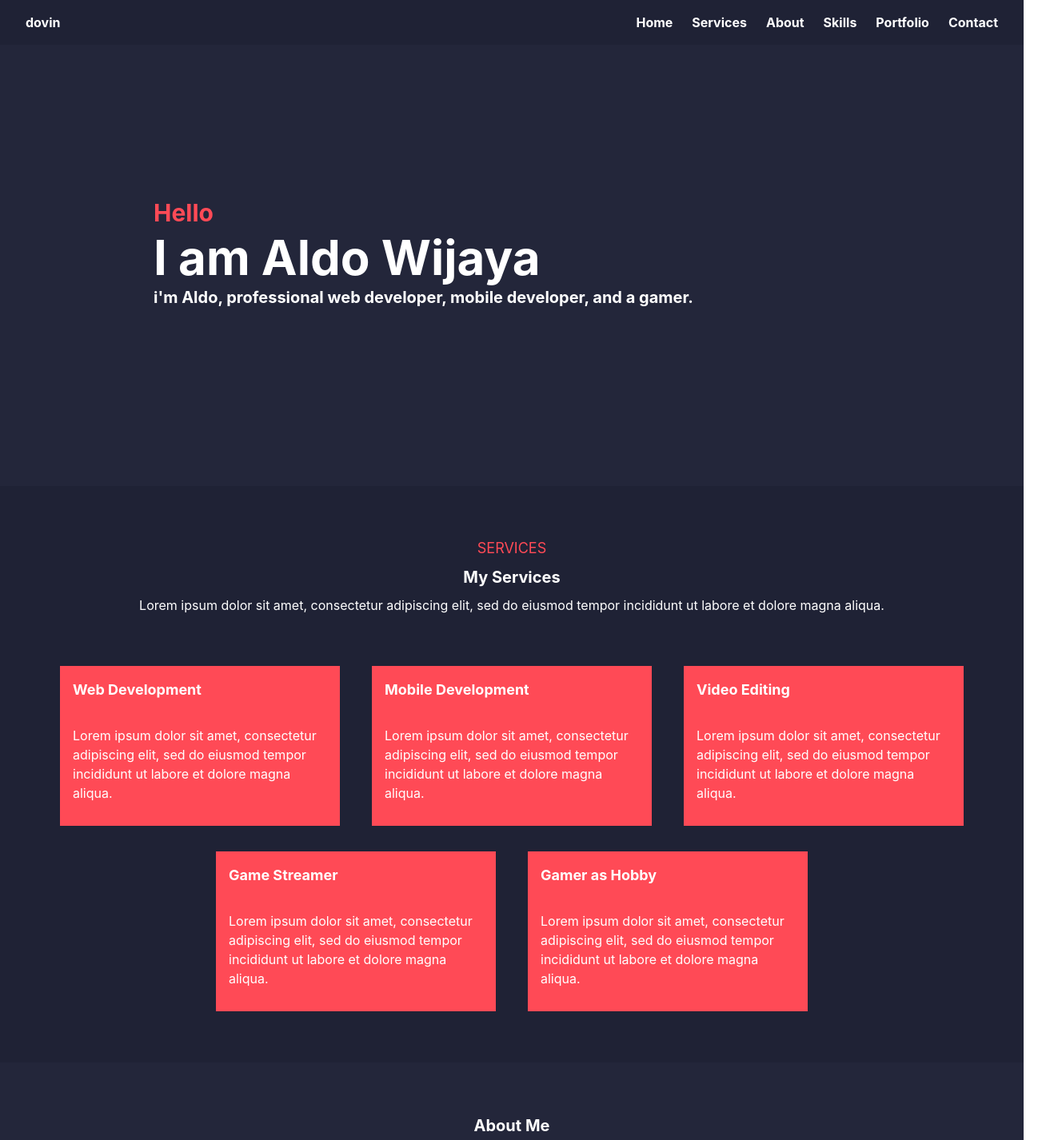
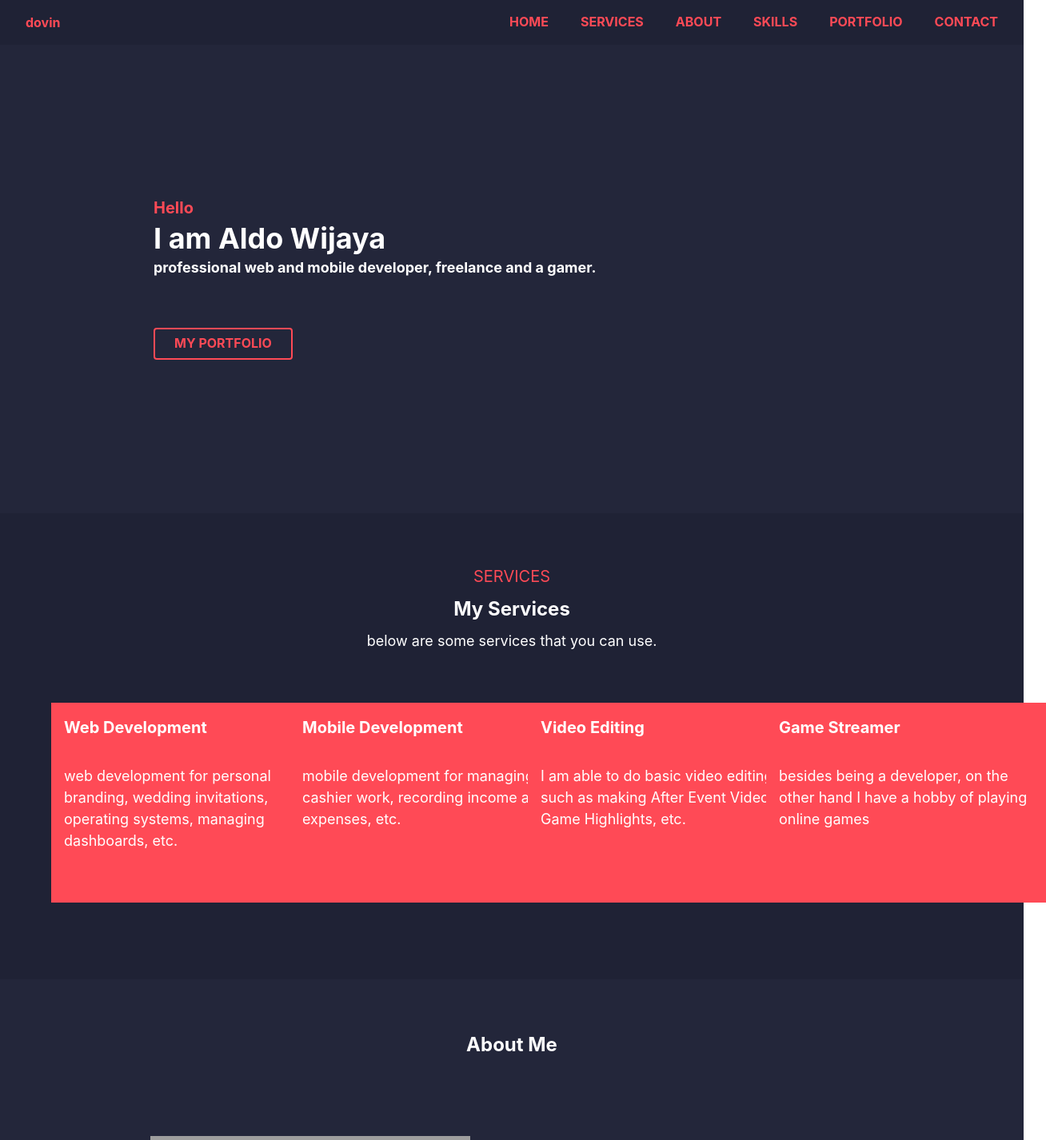
Before and after one commit to aldowjy/profile, a React (Create React App) app: page / in a window 1280 px wide. Shown: the top 1426 px of the page at 80% size, 1308 px wide, since content can reach past the window. Built offline with nearby package versions, Linux system fonts and the light colour scheme; grey boxes are pictures that could not be loaded.

Commit message:
fix layout design responsive

```diff
--- a/src/App.js
+++ b/src/App.js
@@ -12,53 +12,77 @@ import {
   HStack,
   Container,
   Image,
+  Tab,
+  Tabs,
+  TabList,
+  TabPanel,
+  TabPanels,
+  Hide,
 } from "@chakra-ui/react";
 import { PhoneIcon } from "@chakra-ui/icons";
 
 function App() {
   return (
-    <div className="App" bg="#1f2235">
-      <Container maxW="container.xl" bg="#1f2235">
+    <div className="App" bg="default.500">
+      <Container maxW="container.xl" bg="default.500">
         <Flex>
-          <Text p={4} color="white" style={{ fontWeight: "bold" }}>
+          <Text p={4} color="primary.500" style={{ fontWeight: "bold" }}>
             dovin
           </Text>
           <Spacer />
-          <HStack p={4} spacing="24px">
-            <Text color="white" style={{ fontWeight: "bold" }}>
+          <HStack p={4} spacing={10}>
+            <Button variant="ghost" size={["xs", "sm"]}>
               Home
-            </Text>
-            <Text color="white" style={{ fontWeight: "bold" }}>
-              Services
-            </Text>
-            <Text color="white" style={{ fontWeight: "bold" }}>
-              About
-            </Text>
-            <Text color="white" style={{ fontWeight: "bold" }}>
-              Skills
-            </Text>
-            <Text color="white" style={{ fontWeight: "bold" }}>
-              Portfolio
-            </Text>
-            <Text color="white" style={{ fontWeight: "bold" }}>
-              Contact
-            </Text>
+            </Button>
+            <Hide below="md">
+              <Button variant="ghost" size={["xs", "sm"]}>
+                Services
+              </Button>
+              <Button variant="ghost" size={["xs", "sm"]}>
+                About
+              </Button>
+              <Button variant="ghost" size={["xs", "sm"]}>
+                Skills
+              </Button>
+              <Button variant="ghost" size={["xs", "sm"]}>
+                Portfolio
+              </Button>
+              <Button variant="ghost" size={["xs", "sm"]}>
+                Contact
+              </Button>
+            </Hide>
           </HStack>
         </Flex>
       </Container>
 
-      <Box p={16} bg="#23263a">
-        <Box m={16} p={16}>
-          <Heading as="h3" size="lg" mb={2} color="#ff4a56">
+      <Box p={[4, 6, 8, 16]} bg="#23263a">
+        <Box m={[4, 6, 8, 16]} p={[4, 6, 8, 16]}>
+          <Heading
+            as="h2"
+            size="xl"
+            mb={2}
+            color="primary.500"
+            fontSize={["sm", "md", "lg", "xl"]}
+          >
             Hello
           </Heading>
-          <Heading as="h2" size="3xl" mb={2}>
+          <Heading
+            as="h1"
+            size="4xl"
+            mb={2}
+            fontSize={["xl", "2xl", "3xl", "4xl"]}
+          >
             I am Aldo Wijaya
           </Heading>
-          <Heading as="h4" size="md" mb={8}>
-            i'm Aldo, professional web developer, mobile developer, and a gamer.
+          <Heading
+            as="h3"
+            size="lg"
+            mb={[4, 6, 8, 16]}
+            fontSize={["xs", "sm", "md", "lg"]}
+          >
+            professional web and mobile developer, freelance and a gamer.
           </Heading>
-
+          <Button variant="outline">My Portfolio</Button>
           {/* <PhoneIcon />
           <PhoneIcon />
           <PhoneIcon />
@@ -67,86 +91,94 @@ function App() {
         </Box>
       </Box>
 
-      <Box p={16}>
+      <Box p={[4, 6, 8, 16]}>
         <Center mb={2}>
-          <Text fontSize="lg" color="#ff4a56">
+          <Text fontSize={["sm", "md", "lg", "xl"]} color="primary.500">
             SERVICES
           </Text>
         </Center>
         <Center mb={2}>
-          <Text fontSize="xl" style={{ fontWeight: "bold" }}>
+          <Text
+            fontSize={["md", "lg", "xl", "2xl"]}
+            style={{ fontWeight: "bold" }}
+          >
             My Services
           </Text>
         </Center>
-        <Center mb={16}>
-          <Text fontSize="md">
-            Lorem ipsum dolor sit amet, consectetur adipiscing elit, sed do
-            eiusmod tempor incididunt ut labore et dolore magna aliqua.
+        <Center mb={[4, 6, 8, 16]}>
+          <Text fontSize={["xs", "sm", "md", "lg"]} align={["center"]}>
+            below are some services that you can use.
           </Text>
         </Center>
         <Center>
-          <SimpleGrid columns={3} spacing={10} mb={8}>
-            <Box bg="#ff4a56" height="200px" width="350px" p={4}>
-              <Text fontSize="lg" style={{ fontWeight: "bold" }} mb={8}>
+          <SimpleGrid columns={[2, 3, 4]} spacing={10} mb={8}>
+            <Box bg="primary.500" h={[250]} w={[150, 250, 350]} p={4}>
+              <Text
+                fontSize={["sm", "md", "lg", "xl"]}
+                style={{ fontWeight: "bold" }}
+                mb={8}
+              >
                 Web Development
               </Text>
-              <Text fontSize="md">
-                Lorem ipsum dolor sit amet, consectetur adipiscing elit, sed do
-                eiusmod tempor incididunt ut labore et dolore magna aliqua.
+              <Text fontSize={["xs", "sm", "md", "lg"]}>
+                web development for personal branding, wedding invitations,
+                operating systems, managing dashboards, etc.
               </Text>
             </Box>
-            <Box bg="#ff4a56" height="200px" width="350px" p={4}>
-              <Text fontSize="lg" style={{ fontWeight: "bold" }} mb={8}>
+            <Box bg="primary.500" h={[250]} w={[150, 250, 350]} p={4}>
+              <Text
+                fontSize={["sm", "md", "lg", "xl"]}
+                style={{ fontWeight: "bold" }}
+                mb={8}
+              >
                 Mobile Development
               </Text>
-              <Text fontSize="md">
-                Lorem ipsum dolor sit amet, consectetur adipiscing elit, sed do
-                eiusmod tempor incididunt ut labore et dolore magna aliqua.
+              <Text fontSize={["xs", "sm", "md", "lg"]}>
+                mobile development for managing cashier work, recording income
+                and expenses, etc.
               </Text>
             </Box>
-            <Box bg="#ff4a56" height="200px" width="350px" p={4}>
-              <Text fontSize="lg" style={{ fontWeight: "bold" }} mb={8}>
+            <Box bg="primary.500" h={[250]} w={[150, 250, 350]} p={4}>
+              <Text
+                fontSize={["sm", "md", "lg", "xl"]}
+                style={{ fontWeight: "bold" }}
+                mb={8}
+              >
                 Video Editing
               </Text>
-              <Text fontSize="md">
-                Lorem ipsum dolor sit amet, consectetur adipiscing elit, sed do
-                eiusmod tempor incididunt ut labore et dolore magna aliqua.
+              <Text fontSize={["xs", "sm", "md", "lg"]}>
+                I am able to do basic video editing such as making After Event
+                Videos, Game Highlights, etc.
               </Text>
             </Box>
-          </SimpleGrid>
-        </Center>
-        <Center>
-          <SimpleGrid columns={2} spacing={10}>
-            <Box bg="#ff4a56" height="200px" width="350px" p={4}>
-              <Text fontSize="lg" style={{ fontWeight: "bold" }} mb={8}>
+            <Box bg="primary.500" h={[250]} w={[150, 250, 350]} p={4}>
+              <Text
+                fontSize={["sm", "md", "lg", "xl"]}
+                style={{ fontWeight: "bold" }}
+                mb={8}
+              >
                 Game Streamer
               </Text>
-              <Text fontSize="md">
-                Lorem ipsum dolor sit amet, consectetur adipiscing elit, sed do
-                eiusmod tempor incididunt ut labore et dolore magna aliqua.
-              </Text>
-            </Box>
-            <Box bg="#ff4a56" height="200px" width="350px" p={4}>
-              <Text fontSize="lg" style={{ fontWeight: "bold" }} mb={8}>
-                Gamer as Hobby
-              </Text>
-              <Text fontSize="md">
-                Lorem ipsum dolor sit amet, consectetur adipiscing elit, sed do
-                eiusmod tempor incididunt ut labore et dolore magna aliqua.
+              <Text fontSize={["xs", "sm", "md", "lg"]}>
+                besides being a developer, on the other hand I have a hobby of
+                playing online games
               </Text>
             </Box>
           </SimpleGrid>
         </Center>
       </Box>
 
-      <Box p={16} bg="#23263a">
-        <Center mb={16}>
-          <Text fontSize="xl" style={{ fontWeight: "bold" }}>
+      <Box p={[4, 6, 8, 16]} bg="#23263a">
+        <Center mb={[4, 6, 8, 16]}>
+          <Text
+            fontSize={["md", "lg", "xl", "2xl"]}
+            style={{ fontWeight: "bold" }}
+          >
             About Me
           </Text>
         </Center>
         <Center>
-          <SimpleGrid columns={2} spacing={10}>
+          <SimpleGrid columns={[1, 2]} spacing={10}>
             <Box height="300px" m={4} p={4}>
               <Flex dir="row">
                 <Spacer />
@@ -155,14 +187,14 @@ function App() {
             </Box>
             <Box height="300px" m={4} p={4}>
               <Text
-                fontSize="xl"
-                color="#ff4a56"
+                fontSize={["md", "lg", "xl", "2xl"]}
+                color="primary.500"
                 style={{ fontWeight: "bold" }}
                 mb={8}
               >
                 Hi There
               </Text>
-              <Text fontSize="md">
+              <Text fontSize={["xs", "sm", "md", "lg"]}>
                 Lorem ipsum dolor sit amet, consectetur adipiscing elit, sed do
                 eiusmod tempor incididunt ut labore et dolore magna aliqua. Ut
                 enim ad minim veniam, quis nostrud exercitation ullamco laboris
@@ -176,99 +208,136 @@ function App() {
         </Center>
       </Box>
 
-      <Box p={16}>
+      <Box p={[4, 6, 8, 16]}>
         <Center mb={2}>
-          <Text fontSize="xl" style={{ fontWeight: "bold" }}>
+          <Text
+            fontSize={["md", "lg", "xl", "2xl"]}
+            style={{ fontWeight: "bold" }}
+          >
             My Skills
           </Text>
         </Center>
-        <Center mb={16}>
-          <Text fontSize="md">
+        <Center mb={[4, 6, 8, 16]}>
+          <Text fontSize={["xs", "sm", "md", "lg"]} align={["center"]}>
             Lorem ipsum dolor sit amet, consectetur adipiscing elit, sed do
             eiusmod tempor incididunt ut labore et dolore magna aliqua.
           </Text>
         </Center>
         <Center>
-          <SimpleGrid columns={4} spacing={10} mb={8}>
-            <Box bg="#ff4a56" height="200px" width="300px" p={4}>
+          <SimpleGrid columns={[2, 3, 4]} spacing={10} mb={8}>
+            <Box bg="primary.500" h={[100, 150, 200]} w={[150, 200, 300]} p={4}>
               <Center>
-                <Text fontSize="4xl">React JS</Text>
+                <Text fontSize={["xl", "2xl", "3xl", "4xl"]}>React JS</Text>
               </Center>
             </Box>
-            <Box bg="gray" height="200px" width="300px" p={4}>
+            <Box bg="gray" h={[100, 150, 200]} w={[150, 200, 300]} p={4}>
               <Center>
-                <Text fontSize="4xl">Vue</Text>
+                <Text fontSize={["xl", "2xl", "3xl", "4xl"]}>Vue</Text>
               </Center>
             </Box>
-            <Box bg="#ff4a56" height="200px" width="300px" p={4}>
+            <Box bg="primary.500" h={[100, 150, 200]} w={[150, 200, 300]} p={4}>
               <Center>
-                <Text fontSize="4xl">Android</Text>
+                <Text fontSize={["xl", "2xl", "3xl", "4xl"]}>Android</Text>
               </Center>
             </Box>
-            <Box bg="gray" height="200px" width="300px" p={4}>
+            <Box bg="gray" h={[100, 150, 200]} w={[150, 200, 300]} p={4}>
               <Center>
-                <Text fontSize="4xl">Premiere</Text>
+                <Text fontSize={["xl", "2xl", "3xl", "4xl"]}>Premiere</Text>
               </Center>
             </Box>
           </SimpleGrid>
         </Center>
         <Center>
-          <SimpleGrid columns={3} spacing={10}>
-            <Box bg="gray" height="200px" width="300px" p={4}>
+          <SimpleGrid columns={[2, 4]} spacing={10}>
+            <Box bg="gray" h={[100, 150, 200]} w={[150, 200, 300]} p={4}>
               <Center>
-                <Text fontSize="4xl">HTML</Text>
+                <Text fontSize={["xl", "2xl", "3xl", "4xl"]}>HTML</Text>
               </Center>
             </Box>
-            <Box bg="#ff4a56" height="200px" width="300px" p={4}>
+            <Box bg="primary.500" h={[100, 150, 200]} w={[150, 200, 300]} p={4}>
               <Center>
-                <Text fontSize="4xl">CSS</Text>
+                <Text fontSize={["xl", "2xl", "3xl", "4xl"]}>CSS</Text>
               </Center>
             </Box>
-            <Box bg="gray" height="200px" width="300px" p={4}>
+            <Box bg="gray" h={[100, 150, 200]} w={[150, 200, 300]} p={4}>
               <Center>
-                <Text fontSize="4xl">Javascript</Text>
+                <Text fontSize={["xl", "2xl", "3xl", "4xl"]}>Javascript</Text>
               </Center>
             </Box>
           </SimpleGrid>
         </Center>
       </Box>
 
-      <Box p={16} bg="#23263a">
+      <Box p={[4, 6, 8, 16]} bg="#23263a">
         <Center mb={8}>
-          <Text fontSize="xl" style={{ fontWeight: "bold" }}>
+          <Text
+            fontSize={["md", "lg", "xl", "2xl"]}
+            style={{ fontWeight: "bold" }}
+          >
             Portfolio
           </Text>
         </Center>
         <Center>
-          <Stack spacing={4} direction="row" align="center" mb={16}>
-            <Button color="#ff4a56" size="md">
-              All Works
-            </Button>
-            <Button color="#ff4a56" size="md">
-              Website
-            </Button>
-            <Button color="#ff4a56" size="md">
-              Mobile
-            </Button>
-            <Button color="#ff4a56" size="md">
-              Design
-            </Button>
-            <Button color="#ff4a56" size="md">
-              Video
-            </Button>
-          </Stack>
+          <Tabs variant="soft-rounded" colorScheme="primary" align="center">
+            <TabList>
+              <Tab mx={2}>All Works</Tab>
+              <Hide below="md">
+                <Tab mx={2}>Website</Tab>
+                <Tab mx={2}>Mobile</Tab>
+                <Tab mx={2}>Design</Tab>
+                <Tab mx={2}>Video</Tab>
+              </Hide>
+            </TabList>
+            <TabPanels>
+              <TabPanel>
+                <HStack p={2}>
+                  <Image src="https://bit.ly/dan-abramov" alt="Dan Abramov" />
+                </HStack>
+                <HStack p={2}>
+                  <Image src="https://bit.ly/dan-abramov" alt="Dan Abramov" />
+                </HStack>
+              </TabPanel>
+              <TabPanel>
+                <HStack p={2}>
+                  <Image src="https://bit.ly/dan-abramov" alt="Dan Abramov" />
+                </HStack>
+              </TabPanel>
+              <TabPanel>
+                <HStack p={2}>
+                  <Image src="https://bit.ly/dan-abramov" alt="Dan Abramov" />
+                </HStack>
+              </TabPanel>
+              <TabPanel>
+                <HStack p={2}>
+                  <Image src="https://bit.ly/dan-abramov" alt="Dan Abramov" />
+                </HStack>
+              </TabPanel>
+              <TabPanel>
+                <HStack p={2}>
+                  <Image src="https://bit.ly/dan-abramov" alt="Dan Abramov" />
+                </HStack>
+              </TabPanel>
+            </TabPanels>
+          </Tabs>
         </Center>
       </Box>
 
-      <Box p={16}>
-        <Box p={16}>
+      <Box p={[4, 6, 8, 16]}>
+        <Box p={[4, 6, 8, 16]}>
           <Center mb={2}>
-            <Text fontSize="xl" style={{ fontWeight: "bold" }}>
+            <Text
+              fontSize={["md", "lg", "xl", "2xl"]}
+              style={{ fontWeight: "bold" }}
+            >
               Contact Me
             </Text>
           </Center>
           <Center mb={8}>
-            <Text fontSize="md" color="#ff4a56">
+            <Text
+              fontSize={["xs", "sm", "md", "lg"]}
+              color="primary.500"
+              align={["center"]}
+            >
               Lorem ipsum dolor sit amet, consectetur adipiscing elit, sed do
               eiusmod tempor incididunt ut labore et dolore magna aliqua.
             </Text>
--- a/src/index.js
+++ b/src/index.js
@@ -8,14 +8,75 @@ import { extendTheme, ChakraProvider } from "@chakra-ui/react";
 const root = ReactDOM.createRoot(document.getElementById("root"));
 
 const colors = {
-  brand: {
-    900: "#1a365d",
-    800: "#153e75",
-    700: "#2a69ac",
+  default: {
+    500: "#1f2235",
+  },
+  primary: {
+    100: "#ff4a56",
+    500: "#ff4a56",
   },
 };
 
-const theme = extendTheme({ colors });
+const Button = {
+  // The styles all Cards have in common
+  baseStyle: {
+    fontWeight: "bold",
+    textTransform: "uppercase",
+    borderRadius: "base", // <-- border radius is same for all variants and sizes
+  },
+  // Two sizes: sm and md
+  sizes: {
+    sm: {
+      fontSize: "sm",
+      px: 4, // <-- px is short for paddingLeft and paddingRight
+      py: 3, // <-- py is short for paddingTop and paddingBottom
+    },
+    md: {
+      fontSize: "md",
+      px: 6, // <-- these values are tokens from the design system
+      py: 4, // <-- these values are tokens from the design system
+    },
+  },
+  // Two variants: outline and solid
+  variants: {
+    outline: {
+      border: "2px solid",
+      borderColor: "#ff4a56",
+      color: "#ff4a56",
+      _hover: {
+        bg: "#ff4a56",
+        color: "white",
+      },
+    },
+    solid: {
+      bg: "#ff4a56",
+      color: "white",
+      _hover: {
+        bg: "#e6000f",
+      },
+    },
+    ghost: {
+      bg: "transparent",
+      color: "#ff4a56",
+      _hover: {
+        bg: "#ff4a56",
+        color: "white",
+      },
+    },
+  },
+  // The default size and variant values
+  defaultProps: {
+    size: "md",
+    variant: "outline",
+  },
+};
+
+const theme = extendTheme({
+  colors,
+  components: {
+    Button,
+  },
+});
 
 root.render(
   <React.StrictMode>
```
Also changed, not shown: src/index.css (+7 -3 lines).
